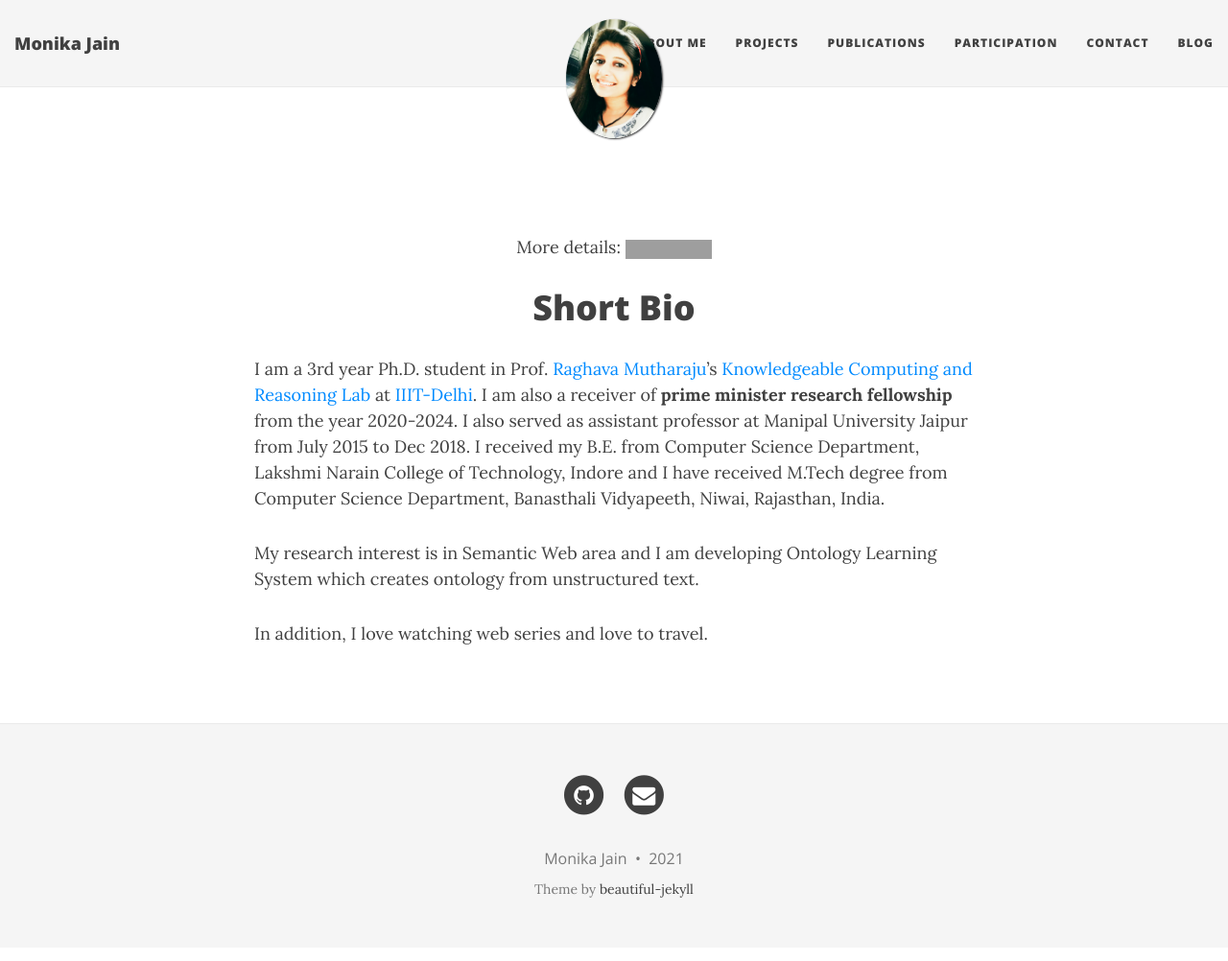
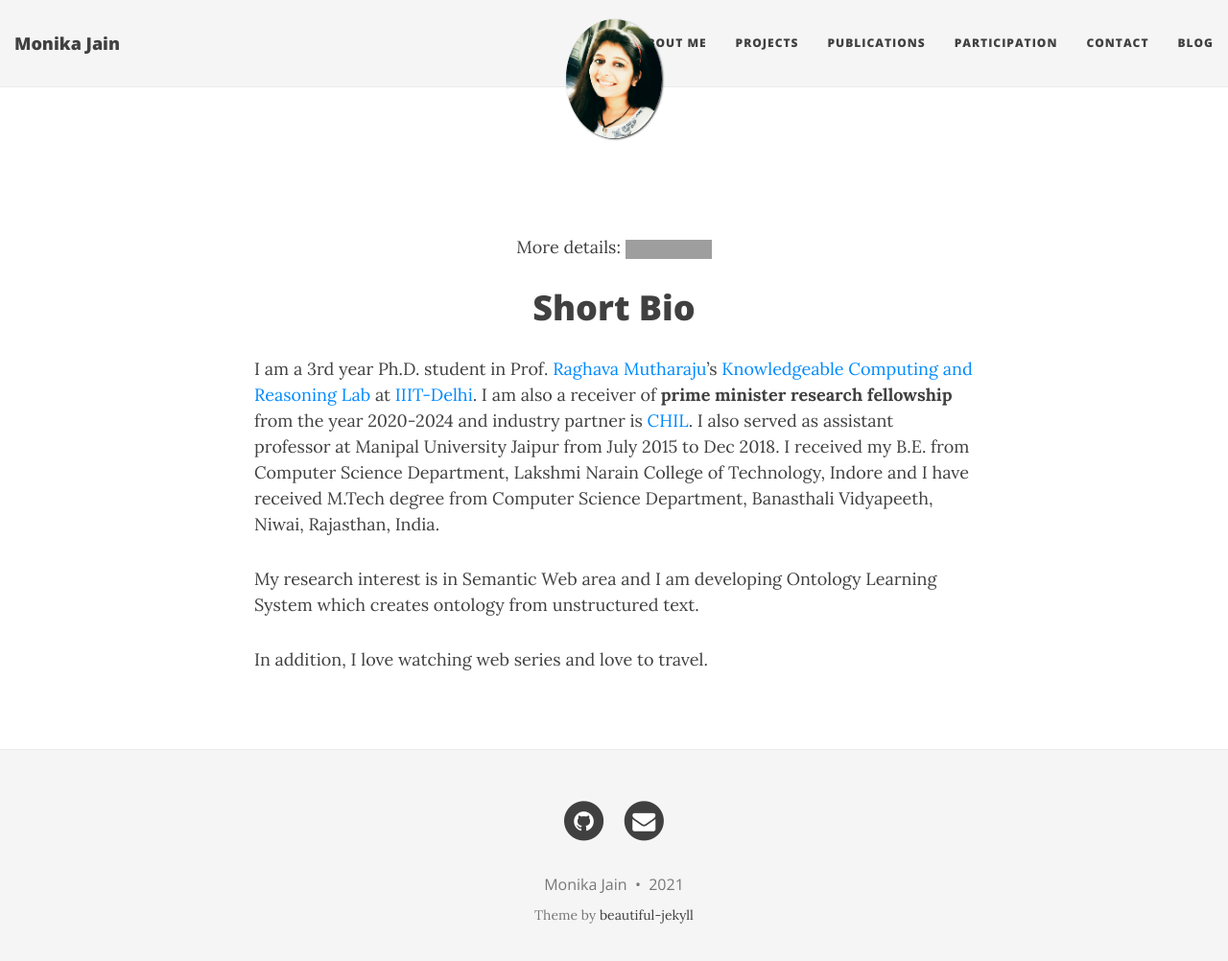
Before and after one commit to MonikaJain19/MonikaJain19.github.io, a Jekyll site: the page built from about.md, in a window 1280 px wide and 1015 px high. Shown: the top 1002 px of the window at 96% size. Built offline with Jekyll 4.4.1, drawn with Linux system fonts in a browser that asks for light colours; nearby versions of some CDN libraries; grey boxes are pictures that could not be loaded.

Commit message:
Update about.md

```diff
--- a/about.md
+++ b/about.md
@@ -15,7 +15,7 @@ permalink: /about/
 
 # <center>Short Bio</center>
 
-I am a 3rd year Ph.D. student in Prof. [Raghava Mutharaju](http://raghavam.github.io/)'s [Knowledgeable Computing and Reasoning Lab](https://kracr-website.web.app/) at [IIIT-Delhi](https://www.iiitd.ac.in/). I am also a receiver of <b> prime minister research fellowship </b> from the year 2020-2024. I also served as assistant professor at Manipal University Jaipur from July 2015 to Dec 2018. I received my B.E. from Computer Science Department, Lakshmi Narain College of Technology, Indore and I have received M.Tech degree from Computer Science Department, Banasthali Vidyapeeth, Niwai, Rajasthan, India.
+I am a 3rd year Ph.D. student in Prof. [Raghava Mutharaju](http://raghavam.github.io/)'s [Knowledgeable Computing and Reasoning Lab](https://kracr-website.web.app/) at [IIIT-Delhi](https://www.iiitd.ac.in/). I am also a receiver of <b> prime minister research fellowship </b> from the year 2020-2024 and industry partner is [CHIL](https://www.childhealthimprints.com/). I also served as assistant professor at Manipal University Jaipur from July 2015 to Dec 2018. I received my B.E. from Computer Science Department, Lakshmi Narain College of Technology, Indore and I have received M.Tech degree from Computer Science Department, Banasthali Vidyapeeth, Niwai, Rajasthan, India.
 
 My research interest is in Semantic Web area and I am developing Ontology Learning System which creates ontology from unstructured text.
 
```
